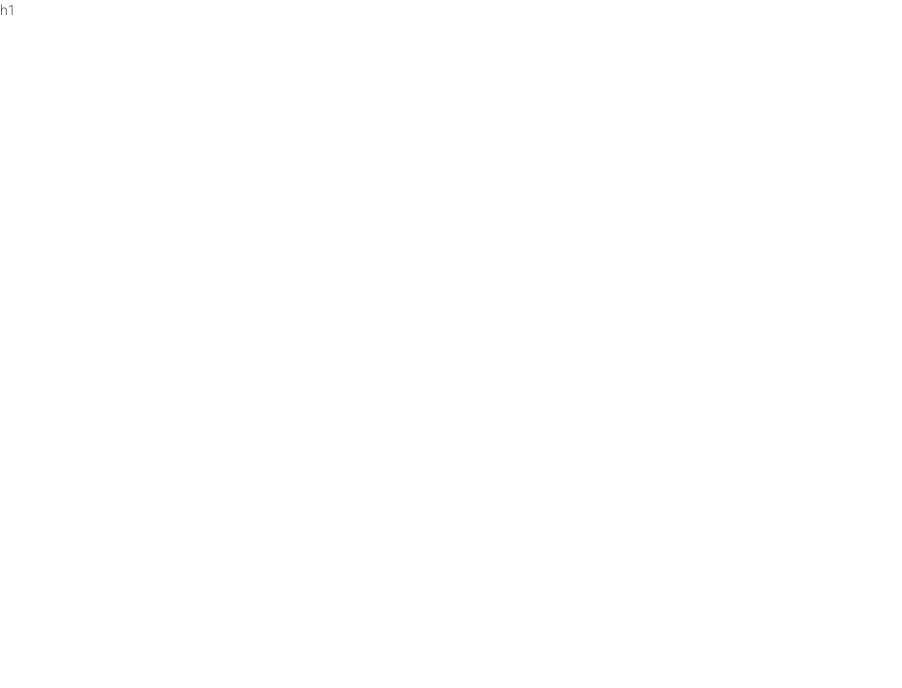
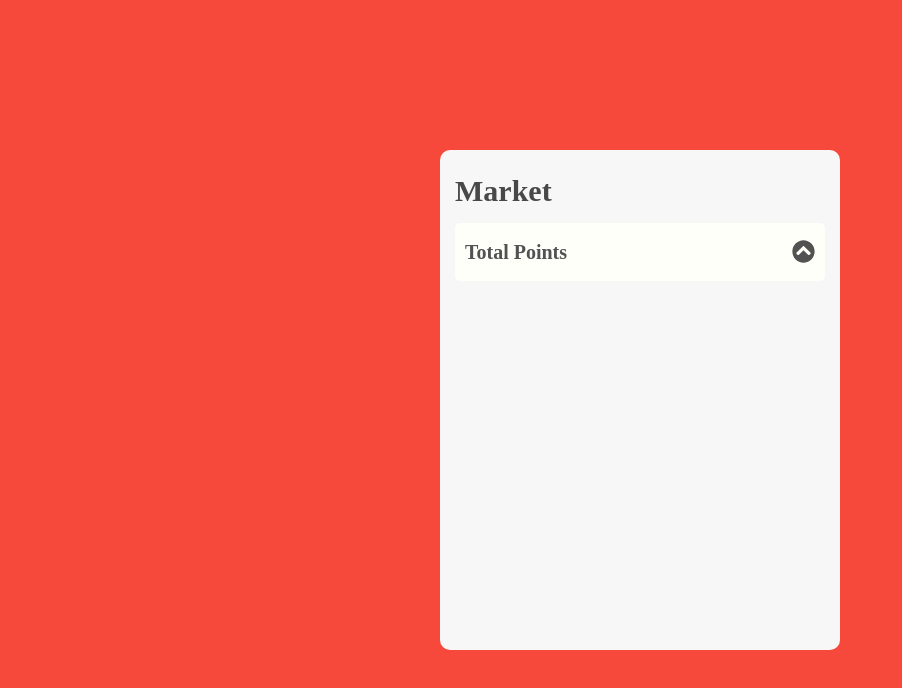
Before and after one commit to Seokkitdo/react-ui-components, a React (Create React App) app: page /accordian in a window 1280 px wide. Shown: the top 688 px of the page, without its empty margins (0-902 px from the left). Built offline with nearby package versions, Linux system fonts and the light colour scheme.

Commit message:
feat : 아코디언 마크업

```diff
--- a/package.json
+++ b/package.json
@@ -3,6 +3,9 @@
   "version": "0.1.0",
   "private": true,
   "dependencies": {
+    "@fortawesome/fontawesome-svg-core": "^1.2.36",
+    "@fortawesome/free-solid-svg-icons": "^5.15.4",
+    "@fortawesome/react-fontawesome": "^0.1.15",
     "@testing-library/jest-dom": "^5.11.4",
     "@testing-library/react": "^11.1.0",
     "@testing-library/user-event": "^12.1.10",
--- a/public/index.html
+++ b/public/index.html
@@ -15,7 +15,7 @@
     <link rel="preconnect" href="https://fonts.googleapis.com" />
     <link rel="preconnect" href="https://fonts.gstatic.com" crossorigin />
     <link
-      href="https://fonts.googleapis.com/css2?family=Roboto:wght@300&display=swap"
+      href="https://fonts.googleapis.com/css2?family=Roboto:wght@0,300;0,400;0,500;1,300&display=swap"
       rel="stylesheet"
     />
     <title>React App</title>
--- a/src/Styles/GlobalStyle.js
+++ b/src/Styles/GlobalStyle.js
@@ -4,6 +4,7 @@ import reset from "styled-reset";
 const GlobalStyle = createGlobalStyle`
   ${reset}
   * {
+    font-family: 'Roboto', sans-serif;
     box-sizing: border-box;
     padding: 0;
     margin: 0;
@@ -17,7 +18,6 @@ const GlobalStyle = createGlobalStyle`
   body {
     width: 100%;
     min-height: 100%;
-    font-family: 'Roboto', sans-serif;
     font-size: 14px;
     line-height: 1.43;
     color: #484848;
--- a/src/components/Accordian.jsx
+++ b/src/components/Accordian.jsx
@@ -1,10 +1,120 @@
-import React from "react";
+import React, { useState, useRef } from "react";
+import styled from "styled-components";
+import { FontAwesomeIcon } from "@fortawesome/react-fontawesome";
+import { faChevronCircleUp } from "@fortawesome/free-solid-svg-icons";
+
 const Accordian = () => {
+  const [show, setShow] = useState(false);
+  const items = ["accordian", "button", "bento", "breadcrumb"];
+  const onClickHandler = () => {
+    setShow(!show);
+  };
   return (
-    <div>
-      <h2>h1</h2>
-    </div>
+    <>
+      <AccordianPage>
+        <AccordianWrap>
+          <AccordianTitle>Market</AccordianTitle>
+          <AccordianItem>
+            <AccordianItemTitle>Total Points</AccordianItemTitle>
+            <AccordianItemButton onClick={onClickHandler}>
+              <FontAwesomeIcon icon={faChevronCircleUp} />
+            </AccordianItemButton>
+          </AccordianItem>
+          <ClickedItemList show={show}>
+            {items.map((item, index) => {
+              console.log("index", index);
+              console.log("lastindex", items.length);
+              return (
+                <ClickedItem key={index} index={index} lastIndex={items.length}>
+                  {item}
+                </ClickedItem>
+              );
+            })}
+          </ClickedItemList>
+        </AccordianWrap>
+      </AccordianPage>
+    </>
   );
 };
 
+const AccordianPage = styled.div`
+  width: 100vw;
+  height: 100vh;
+  display: flex;
+  justify-content: center;
+  align-items: center;
+  background-color: #f6483b;
+`;
+const AccordianWrap = styled.div`
+  width: 400px;
+  min-height: 500px;
+  background-color: #f7f7f7;
+  border-radius: 10px;
+  padding: 2rem 1.5rem;
+`;
+
+const AccordianTitle = styled.p`
+  font-size: 3rem;
+  font-weight: bold;
+  margin-bottom: 1rem;
+`;
+
+const AccordianItem = styled.div`
+  font-size: 2rem;
+  width: 100%;
+  display: flex;
+  justify-content: space-between;
+  padding: 1.5rem 1rem;
+  border-radius: 5px;
+  color: #525252;
+  background-color: #fffffa;
+  margin-bottom: 1rem;
+`;
+
+const AccordianItemTitle = styled.p`
+  font-size: 2rem;
+  font-weight: 600;
+  color: #525252;
+`;
+
+const AccordianItemButton = styled.button`
+  font-size: 2.3rem;
+  color: #525252;
+`;
+
+const ClickedItemList = styled.div`
+  height: 0;
+  opacity: 0;
+  overflow: hidden;
+  display: ${(props) => (props.show === true ? "block" : "none")};
+  font-size: 2rem;
+  width: 100%;
+  justify-content: start;
+  padding: 1.5rem 1rem;
+  border-radius: 5px;
+  color: #525252;
+  background-color: #fffffa;
+  transition: all 0.5s ease-in-out;
+`;
+
+const ClickedItem = styled.div`
+  font-size: 2rem;
+  width: 100%;
+  display: block;
+  justify-content: start;
+  padding: ${(props) =>
+    props.index !== props.lastIndex - 1 ? "0 0.5rem 1rem" : "0 0.5rem 0"};
+  border-radius: 5px;
+  color: #525252;
+  background-color: #fffffa;
+  &::after {
+    content: "";
+    display: block;
+    padding: 1rem 0;
+    width: 100%;
+    border-bottom: ${(props) =>
+      props.index !== props.lastIndex - 1 && "0.5px solid #d3d3d3"};
+  }
+`;
+
 export default Accordian;
```
Also changed, not shown: 1 other file (tests, documents, lock files or other folders).
